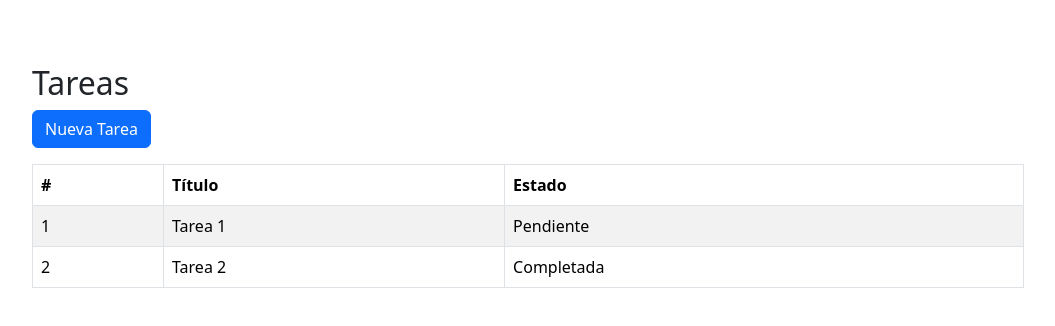
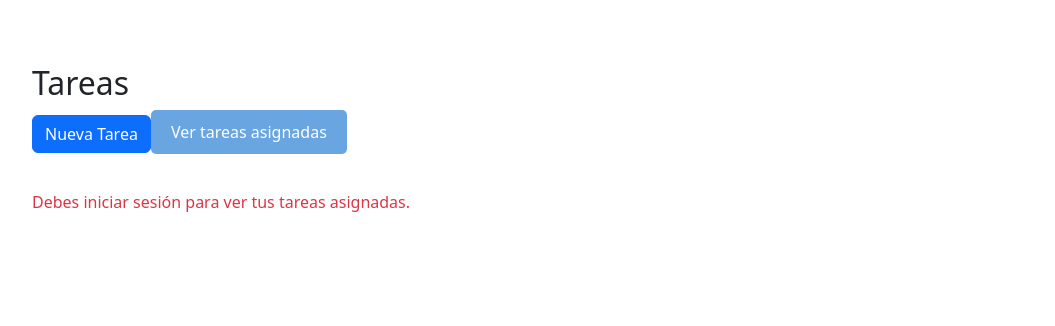
Before and after one commit to Alvaro1823/Proyecto-DSP, a Next.js app: page /tareas in a window 1280 px wide. Shown: the top 326 px of the page, without its empty margins (112-1167 px from the left). Built offline with nearby package versions, Linux system fonts and the light colour scheme.

Commit message:
Update page.jsx

```diff
--- a/app/tareas/page.jsx
+++ b/app/tareas/page.jsx
@@ -2,12 +2,29 @@
 
 import Link from 'next/link'
 import { Container, Button, Table } from 'react-bootstrap'
+import { useState, useEffect } from 'react'
 
 export default function TareasPage() {
-  const tareas = [
-    { id: 1, titulo: 'Tarea 1', estado: 'Pendiente' },
-    { id: 2, titulo: 'Tarea 2', estado: 'Completada' }
+  const [usuarioId, setUsuarioId] = useState(null)
+  const [mostrar, setMostrar] = useState(false)
+
+  useEffect(() => {
+    const user = localStorage.getItem('user')
+    if (user) {
+      const { id } = JSON.parse(user)
+      setUsuarioId(id)
+    }
+  }, [])
+
+  const todasLasTareas = [
+    { id: 1, titulo: 'Tarea 1', estado: 'Pendiente', asignadoA: 1 },
+    { id: 2, titulo: 'Tarea 2', estado: 'Completada', asignadoA: 2 },
+    { id: 3, titulo: 'Tarea 3', estado: 'Pendiente', asignadoA: 1 }
   ]
+
+  const tareasAsignadas = usuarioId
+    ? todasLasTareas.filter(t => t.asignadoA === usuarioId)
+    : []
 
   return (
     <Container className="mt-5">
@@ -15,6 +32,21 @@ export default function TareasPage() {
       <Link href="/tareas/nueva">
         <Button className="mb-3">Nueva Tarea</Button>
       </Link>
+      <Button
+        style={{
+          backgroundColor: '#1976d2',
+          color: 'white',
+          padding: '10px 20px',
+          borderRadius: '5px',
+          border: 'none',
+          marginBottom: '20px'
+        }}
+        onClick={() => setMostrar(!mostrar)}
+        disabled={!usuarioId}
+      >
+        Ver tareas asignadas
+      </Button>
+      {mostrar && usuarioId && (
         <Table striped bordered hover>
           <thead>
             <tr>
@@ -24,7 +56,7 @@ export default function TareasPage() {
             </tr>
           </thead>
           <tbody>
-          {tareas.map((t) => (
+            {tareasAsignadas.map((t) => (
               <tr key={t.id}>
                 <td>{t.id}</td>
                 <td>{t.titulo}</td>
@@ -33,6 +65,12 @@ export default function TareasPage() {
             ))}
           </tbody>
         </Table>
+      )}
+      {!usuarioId && (
+        <div className="text-danger mt-3">
+          Debes iniciar sesión para ver tus tareas asignadas.
+        </div>
+      )}
     </Container>
   )
 }
```
Lines whose indentation alone changed are shown as unchanged.
